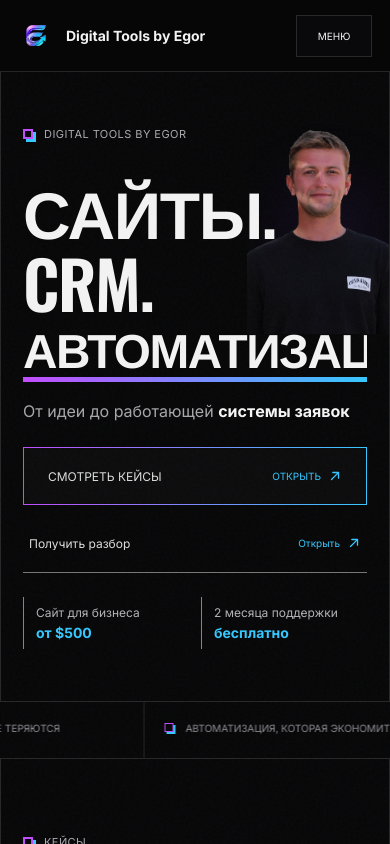
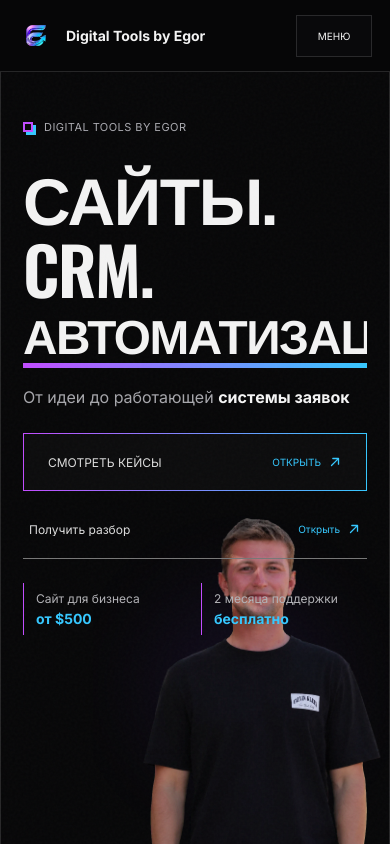
Before and after one commit to Gecxxxx/Egor-digital, a React (Vite) app: page / in a window 390 px wide. Shown: the top 844 px of the page. Built offline with nearby package versions, Linux system fonts and the light colour scheme.

Commit message:
Fix responsive hero portrait

```diff
--- a/src/styles.css
+++ b/src/styles.css
@@ -87,7 +87,7 @@ body::before { content: ""; position: fixed; inset: 0; pointer-events: none; opa
 .hero-facts strong { color: var(--cyan); font-size: 14px; }
 .hero-person { min-width: 0; position: relative; display: flex; align-items: flex-end; justify-content: center; }
 .hero-person::before { content: ""; position: absolute; inset: 20% 8% 0; background: radial-gradient(circle at center, rgba(130,64,255,.1), transparent 66%); filter: blur(30px); }
-.hero-person img { position: relative; z-index: 1; height: min(82vh, 780px); width: auto; max-width: 126%; object-fit: contain; object-position: center bottom; transform: translateX(8%); filter: contrast(1.02) saturate(.93); }
+.hero-person img { position: relative; z-index: 1; display: block; width: 100%; height: 100%; max-width: 100%; object-fit: contain; object-position: center bottom; transform: none; filter: contrast(1.02) saturate(.93); }
 .hero .eyebrow, .hero-actions, .hero-facts, .hero-person { opacity: 0; }
 .app.is-ready .hero .eyebrow { animation: hero-detail-in .45s .08s ease both; }
 .app.is-ready .hero-actions { animation: hero-detail-in .5s .72s cubic-bezier(.22,1,.36,1) both; }
@@ -314,11 +314,7 @@ footer p { color: #7f7f84; font-size: 10px; text-transform: uppercase; }
   .ticker:hover .ticker-track { animation-play-state: paused; }
 }
 
-@media (min-width: 1101px) {
-  .hero-person img { position: absolute; top: 0; left: 0; height: min(98.4vh, 936px); max-width: 151.2%; }
-}
-
-@media (max-width: 1100px) { .site-header { grid-template-columns: 220px 1fr auto; } .header-telegram { display: none; } .nav { gap: 14px; } .hero { grid-template-columns: 58% 42%; } .hero h1 { font-size: clamp(64px, 6.3vw, 72px); } .hero-person img { max-width: 135%; } .offer-grid { grid-template-columns: 1fr 1fr; } .plans { grid-template-columns: 1fr; } .plan { min-height: 0; border-right: 0; border-bottom: 1px solid var(--line); } .service-row { grid-template-columns: 55px 1fr 1.4fr 100px; } footer { grid-template-columns: 1fr 1fr; } }
+@media (max-width: 1100px) { .site-header { grid-template-columns: 220px 1fr auto; } .header-telegram { display: none; } .nav { gap: 14px; } .hero { grid-template-columns: 58% 42%; } .hero h1 { font-size: clamp(64px, 6.3vw, 72px); } .offer-grid { grid-template-columns: 1fr 1fr; } .plans { grid-template-columns: 1fr; } .plan { min-height: 0; border-right: 0; border-bottom: 1px solid var(--line); } .service-row { grid-template-columns: 55px 1fr 1.4fr 100px; } footer { grid-template-columns: 1fr 1fr; } }
 
 @media (max-width: 820px) {
   .site-header { height: 72px; grid-template-columns: minmax(0, 1fr) auto; padding-inline: 18px; gap: 14px; }
@@ -335,8 +331,8 @@ footer p { color: #7f7f84; font-size: 10px; text-transform: uppercase; }
   .mobile-nav-actions button { border-image: linear-gradient(90deg, var(--purple), var(--cyan)) 1; }
   .mobile-nav-actions .mobile-privacy { min-height: 38px; border: 0; border-bottom: 1px solid var(--line); border-image: none; color: #8f8f95; font-size: 9px; }
 
-  .hero { min-height: auto; height: auto; max-height: none; grid-template-columns: minmax(0, 1fr); }
-  .hero-copy { min-width: 0; width: 100%; padding: 54px 22px 26px; }
+  .hero { min-height: 760px; height: calc(100svh - 72px); max-height: 900px; grid-template-columns: minmax(0, 1fr); isolation: isolate; }
+  .hero-copy { min-width: 0; width: 100%; padding: 54px 22px 300px; }
   .hero h1 { width: 100%; font-size: clamp(58px, 17.5vw, 72px); }
   .hero-line { width: 100%; }
   .hero-line.accent { width: max-content; max-width: 100%; }
@@ -345,8 +341,9 @@ footer p { color: #7f7f84; font-size: 10px; text-transform: uppercase; }
   .cta, .cta.secondary { min-width: 0; width: 100%; min-height: 58px; }
   .hero-facts { grid-template-columns: 1fr 1fr; gap: 12px; margin-top: 24px; max-width: none; }
   .hero-facts div { min-width: 0; padding-left: 12px; }
-  .hero-person { height: 440px; }
-  .hero-person img { height: 100%; max-width: 112%; transform: none; }
+  .hero-person { position: absolute; z-index: 1; right: 0; bottom: 0; width: min(72vw, 390px); height: 390px; pointer-events: none; }
+  .hero-person::before { inset: 8% 0 0; }
+  .hero-person img { width: 100%; height: 100%; object-position: right bottom; }
   .ticker-track { animation-duration: 18s; -webkit-animation-duration: 18s; }
   .ticker span { min-width: 290px; padding-inline: 20px; }
 
@@ -421,15 +418,13 @@ footer p { color: #7f7f84; font-size: 10px; text-transform: uppercase; }
 
 @media (max-width: 520px) {
   .brand small { display: none; }
-  .hero { position: relative; display: block; }
-  .hero-copy { position: relative; z-index: 2; padding-top: 48px; padding-bottom: 52px; }
-  .hero .eyebrow { max-width: calc(100% - 138px); min-height: 28px; }
+  .hero-copy { padding-top: 48px; }
   .hero h1 { font-size: clamp(56px, 17vw, 66px); }
   .hero-line.accent > span { font-size: clamp(39px, 12.25vw, 48px); }
   .hero-facts { grid-template-columns: 1fr 1fr; }
-  .hero-person { position: absolute; z-index: 1; top: 38px; right: -22px; width: 164px; height: 224px; overflow: hidden; display: block; }
-  .hero-person::before { inset: 7% 0 0; filter: blur(22px); }
-  .hero-person img { position: absolute; top: 0; right: -18px; height: 292px; width: auto; max-width: none; object-position: top center; transform: none; }
+  .hero { min-height: 760px; }
+  .hero-copy { padding-bottom: 285px; }
+  .hero-person { width: min(76vw, 340px); height: 350px; }
   .accent-title { font-size: clamp(42px, 12.5vw, 49px); }
   .filters { gap: 9px 13px; }
   .service-row { grid-template-columns: 34px minmax(0, 1fr); }
@@ -455,11 +450,6 @@ footer p { color: #7f7f84; font-size: 10px; text-transform: uppercase; }
   .not-found-person::before { inset: 8% 0 0; }
   .not-found-person img { position: absolute; top: 0; right: 0; height: 306px; width: auto; max-width: none; object-position: top center; }
 }
-@media (max-width: 360px) {
-  .hero .eyebrow { max-width: calc(100% - 116px); }
-  .hero-person { right: -20px; width: 142px; height: 198px; }
-  .hero-person img { right: -16px; height: 258px; }
-}
 @media (max-width: 820px) and (prefers-reduced-motion: no-preference) {
   .nav.open > button, .nav.open .mobile-nav-actions { animation: mobile-nav-item-in .38s cubic-bezier(.22,1,.36,1) both; }
   .nav.open > button:nth-child(2) { animation-delay: .025s; }
```
